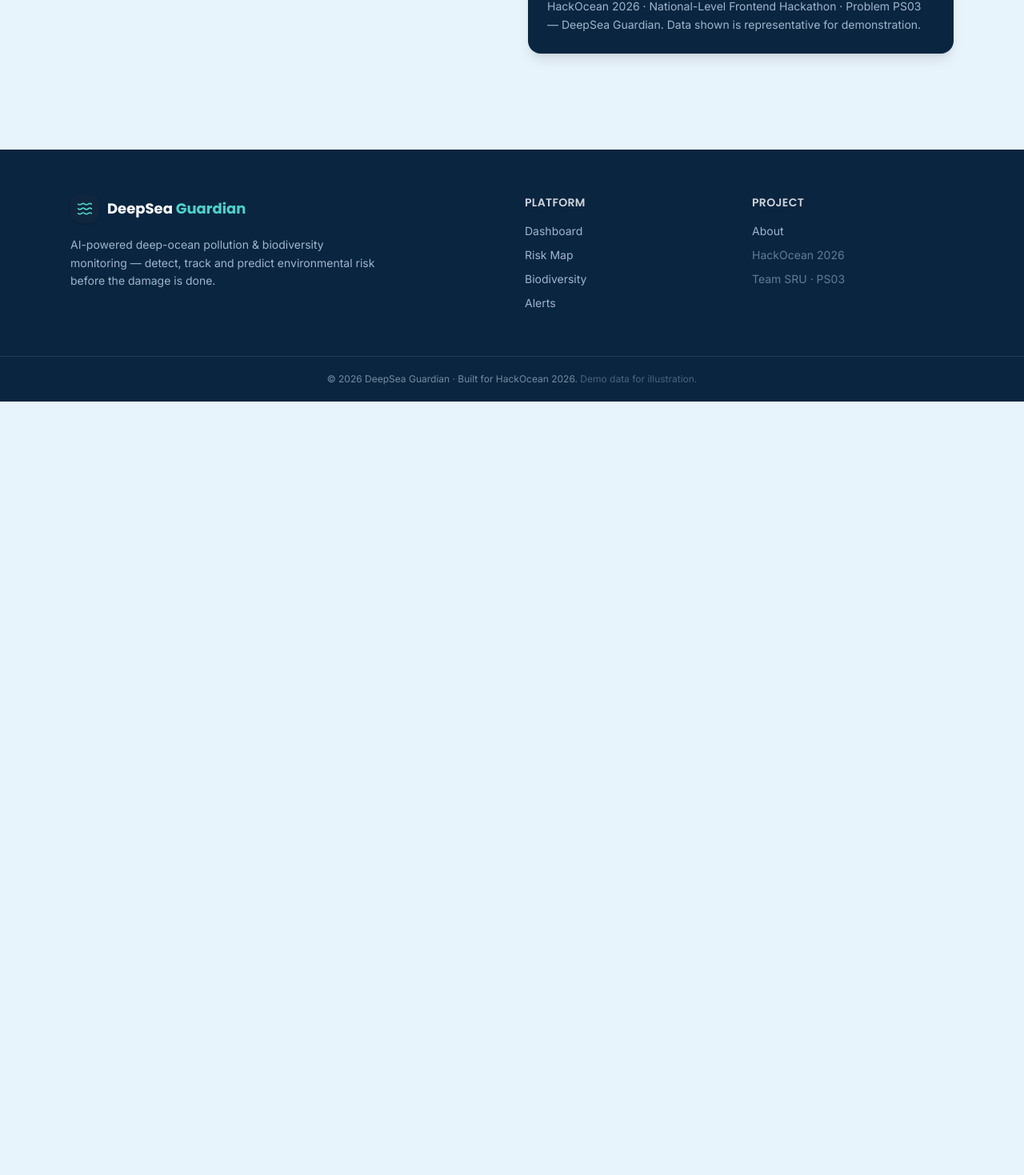
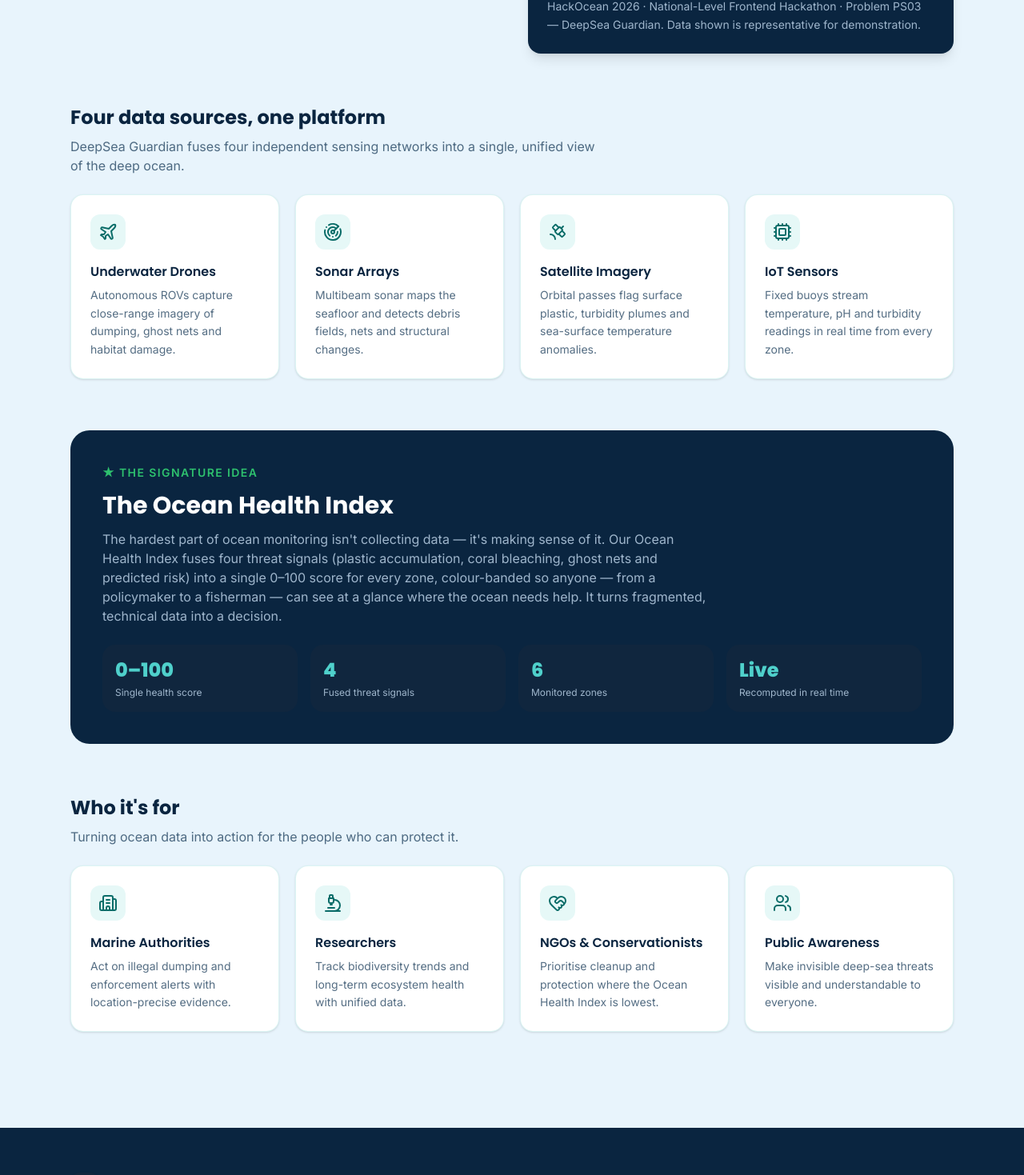
Before and after one commit to dronadri2007/Deepsea-Guardian, a React (Vite) app: page /about in a window 1280 px wide. Shown: the part 714-2183 px from the top of the page at 80% size. Before the commit the page ends 1216 px from the top, so only its background shows below. Built offline with nearby package versions, Linux system fonts and the light colour scheme.

Commit message:
feat: realistic simulator impact model + expanded About page

```diff
--- a/src/pages/About.jsx
+++ b/src/pages/About.jsx
@@ -1,8 +1,23 @@
+import { Plane, Radar, Satellite, Cpu, Building2, Microscope, HeartHandshake, Users } from 'lucide-react'
 import Seo from '../components/Seo.jsx'
 import { Container, SectionHeading } from '../components/ui.jsx'
 import { pipeline, fleet } from '../data/mockData.js'
 
 const tech = ['React 19', 'Vite', 'React Router', 'Tailwind CSS v4', 'Recharts', 'Framer Motion', 'Vercel']
+
+const dataSources = [
+  { icon: Plane, title: 'Underwater Drones', text: 'Autonomous ROVs capture close-range imagery of dumping, ghost nets and habitat damage.' },
+  { icon: Radar, title: 'Sonar Arrays', text: 'Multibeam sonar maps the seafloor and detects debris fields, nets and structural changes.' },
+  { icon: Satellite, title: 'Satellite Imagery', text: 'Orbital passes flag surface plastic, turbidity plumes and sea-surface temperature anomalies.' },
+  { icon: Cpu, title: 'IoT Sensors', text: 'Fixed buoys stream temperature, pH and turbidity readings in real time from every zone.' },
+]
+
+const audience = [
+  { icon: Building2, title: 'Marine Authorities', text: 'Act on illegal dumping and enforcement alerts with location-precise evidence.' },
+  { icon: Microscope, title: 'Researchers', text: 'Track biodiversity trends and long-term ecosystem health with unified data.' },
+  { icon: HeartHandshake, title: 'NGOs & Conservationists', text: 'Prioritise cleanup and protection where the Ocean Health Index is lowest.' },
+  { icon: Users, title: 'Public Awareness', text: 'Make invisible deep-sea threats visible and understandable to everyone.' },
+]
 
 export default function About() {
   return (
@@ -85,6 +100,69 @@ export default function About() {
             </div>
           </div>
         </div>
+
+        {/* Data sources */}
+        <div className="mt-16">
+          <h2 className="font-head text-2xl font-bold text-ink">Four data sources, one platform</h2>
+          <p className="mt-2 max-w-2xl text-textd/70">
+            DeepSea Guardian fuses four independent sensing networks into a single, unified view of the deep ocean.
+          </p>
+          <div className="mt-6 grid gap-5 sm:grid-cols-2 lg:grid-cols-4">
+            {dataSources.map((d) => (
+              <div key={d.title} className="card-hover rounded-2xl border border-teal/15 bg-white p-6 shadow-sm">
+                <span className="grid h-11 w-11 place-items-center rounded-xl bg-teal/10">
+                  <d.icon className="h-6 w-6 text-tealink" aria-hidden="true" />
+                </span>
+                <h3 className="mt-4 font-head font-semibold text-ink">{d.title}</h3>
+                <p className="mt-1.5 text-sm leading-relaxed text-textd/70">{d.text}</p>
+              </div>
+            ))}
+          </div>
+        </div>
+
+        {/* The Ocean Health Index */}
+        <div className="mt-16 overflow-hidden rounded-3xl bg-ink p-8 text-white sm:p-10">
+          <span className="text-sm font-semibold uppercase tracking-widest text-health">★ The signature idea</span>
+          <h2 className="mt-3 font-head text-2xl font-bold sm:text-3xl">The Ocean Health Index</h2>
+          <p className="mt-3 max-w-3xl text-textmut">
+            The hardest part of ocean monitoring isn't collecting data — it's making sense of it. Our Ocean Health Index
+            fuses four threat signals (plastic accumulation, coral bleaching, ghost nets and predicted risk) into a single
+            0–100 score for every zone, colour-banded so anyone — from a policymaker to a fisherman — can see at a glance
+            where the ocean needs help. It turns fragmented, technical data into a decision.
+          </p>
+          <div className="mt-6 grid grid-cols-2 gap-4 sm:grid-cols-4">
+            {[
+              { v: '0–100', l: 'Single health score' },
+              { v: '4', l: 'Fused threat signals' },
+              { v: '6', l: 'Monitored zones' },
+              { v: 'Live', l: 'Recomputed in real time' },
+            ].map((s) => (
+              <div key={s.l} className="rounded-2xl bg-panel p-4">
+                <div className="font-head text-2xl font-extrabold text-teallite">{s.v}</div>
+                <div className="mt-1 text-xs text-textmut">{s.l}</div>
+              </div>
+            ))}
+          </div>
+        </div>
+
+        {/* Who it's for */}
+        <div className="mt-16">
+          <h2 className="font-head text-2xl font-bold text-ink">Who it's for</h2>
+          <p className="mt-2 max-w-2xl text-textd/70">
+            Turning ocean data into action for the people who can protect it.
+          </p>
+          <div className="mt-6 grid gap-5 sm:grid-cols-2 lg:grid-cols-4">
+            {audience.map((a) => (
+              <div key={a.title} className="card-hover rounded-2xl border border-teal/15 bg-white p-6 shadow-sm">
+                <span className="grid h-11 w-11 place-items-center rounded-xl bg-teal/10">
+                  <a.icon className="h-6 w-6 text-tealink" aria-hidden="true" />
+                </span>
+                <h3 className="mt-4 font-head font-semibold text-ink">{a.title}</h3>
+                <p className="mt-1.5 text-sm leading-relaxed text-textd/70">{a.text}</p>
+              </div>
+            ))}
+          </div>
+        </div>
       </Container>
     </div>
   )
--- a/src/pages/Simulator.jsx
+++ b/src/pages/Simulator.jsx
@@ -8,7 +8,12 @@ import { zones, oceanHealthIndex, healthBand } from '../data/mockData.js'
 const riskSteps = ['low', 'moderate', 'high']
 const sev4 = ['None', 'Low', 'Moderate', 'High']
 
-function Slider({ icon: Icon, label, value, max, onChange, valueLabel, accent }) {
+// Real-world descriptors so the sliders mean something concrete
+const plasticDesc = ['Pristine water', '~2 t/km² microplastics', '~8 t/km² accumulation', '~15+ t/km² heavy debris']
+const bleachDesc = ['No thermal stress', '+0.5°C anomaly', '+1.2°C anomaly', '+1.8°C — bleaching onset']
+const riskDesc = ['~12% incident probability', '~38% incident probability', '~71% incident probability']
+
+function Slider({ icon: Icon, label, value, max, onChange, valueLabel, desc, accent }) {
   return (
     <div>
       <div className="flex items-center justify-between">
@@ -27,6 +32,7 @@ function Slider({ icon: Icon, label, value, max, onChange, valueLabel, accent })
         className="mt-2 w-full accent-teal"
         aria-label={label}
       />
+      {desc && <p className="mt-1 text-xs text-textd/55">{desc}</p>}
     </div>
   )
 }
@@ -61,6 +67,18 @@ export default function Simulator() {
       ? `These added pressures would drop the index by ${Math.abs(delta)} points, down to ${sim} (${band.label}).`
       : `No net change — the index holds at ${sim} (${band.label}).`
 
+  // Estimated real-world impact (illustrative modelling)
+  const mag = Math.abs(delta)
+  const impact = [
+    { value: `${(mag * 120).toLocaleString()} ha`, label: 'Seafloor habitat affected' },
+    { value: `${(mag * 45).toLocaleString()}/yr`, label: 'Marine animals impacted' },
+    { value: `${(mag * 8).toLocaleString()} t`, label: 'Blue-carbon CO₂ at stake' },
+  ]
+  const outlook =
+    sim >= 70 ? 'Full ecosystem recovery likely within 3–5 years.'
+    : sim >= 40 ? 'Partial recovery possible with sustained intervention.'
+    : 'Critical — risk of irreversible biodiversity loss without action.'
+
   return (
     <div className="py-14">
       <Seo
@@ -90,10 +108,10 @@ export default function Simulator() {
             </select>
 
             <div className="mt-6 space-y-6">
-              <Slider icon={Trash2} label="Plastic accumulation" value={plastic} max={3} onChange={setPlastic} valueLabel={sev4[plastic]} accent="#ffb020" />
-              <Slider icon={ThermometerSun} label="Coral bleaching" value={bleaching} max={3} onChange={setBleaching} valueLabel={sev4[bleaching]} accent="#ff5a4d" />
-              <Slider icon={Waypoints} label="Ghost nets" value={ghostNets} max={5} onChange={setGhostNets} valueLabel={`${ghostNets} nets`} accent="#0b6d69" />
-              <Slider icon={ShieldAlert} label="Predicted risk level" value={riskIdx} max={2} onChange={setRiskIdx} valueLabel={riskSteps[riskIdx]} accent="#ff5a4d" />
+              <Slider icon={Trash2} label="Plastic accumulation" value={plastic} max={3} onChange={setPlastic} valueLabel={sev4[plastic]} desc={plasticDesc[plastic]} accent="#ffb020" />
+              <Slider icon={ThermometerSun} label="Coral bleaching" value={bleaching} max={3} onChange={setBleaching} valueLabel={sev4[bleaching]} desc={bleachDesc[bleaching]} accent="#ff5a4d" />
+              <Slider icon={Waypoints} label="Ghost nets" value={ghostNets} max={5} onChange={setGhostNets} valueLabel={`${ghostNets} nets`} desc={`${ghostNets} net cluster${ghostNets !== 1 ? 's' : ''} · ~${(ghostNets * 0.6).toFixed(1)} t gear`} accent="#0b6d69" />
+              <Slider icon={ShieldAlert} label="Predicted risk level" value={riskIdx} max={2} onChange={setRiskIdx} valueLabel={riskSteps[riskIdx]} desc={riskDesc[riskIdx]} accent="#ff5a4d" />
             </div>
 
             <button
@@ -137,8 +155,26 @@ export default function Simulator() {
 
             <p className="mt-5 rounded-xl bg-panel p-4 text-sm leading-relaxed text-textmut">{insight}</p>
 
+            {/* Estimated real-world impact */}
+            <div className="mt-4">
+              <div className="mb-2 text-xs font-semibold uppercase tracking-wide text-health">
+                Estimated impact of this {delta >= 0 ? 'improvement' : 'decline'}
+              </div>
+              <div className="grid grid-cols-3 gap-2">
+                {impact.map((m) => (
+                  <div key={m.label} className="rounded-xl bg-panel p-3 text-center">
+                    <div className="font-head text-lg font-bold" style={{ color: band.color }}>{m.value}</div>
+                    <div className="mt-0.5 text-[10px] leading-tight text-textmut">{m.label}</div>
+                  </div>
+                ))}
+              </div>
+              <p className="mt-3 rounded-xl border border-white/10 bg-panel/60 p-3 text-xs text-textmut">
+                <span className="font-semibold text-white">Recovery outlook:</span> {outlook}
+              </p>
+            </div>
+
             <p className="mt-3 text-center text-xs text-textmut/60">
-              Powered by the same Ocean Health Index model used across the platform.
+              Estimates are illustrative, derived from the Ocean Health Index model.
             </p>
           </div>
         </div>
```
